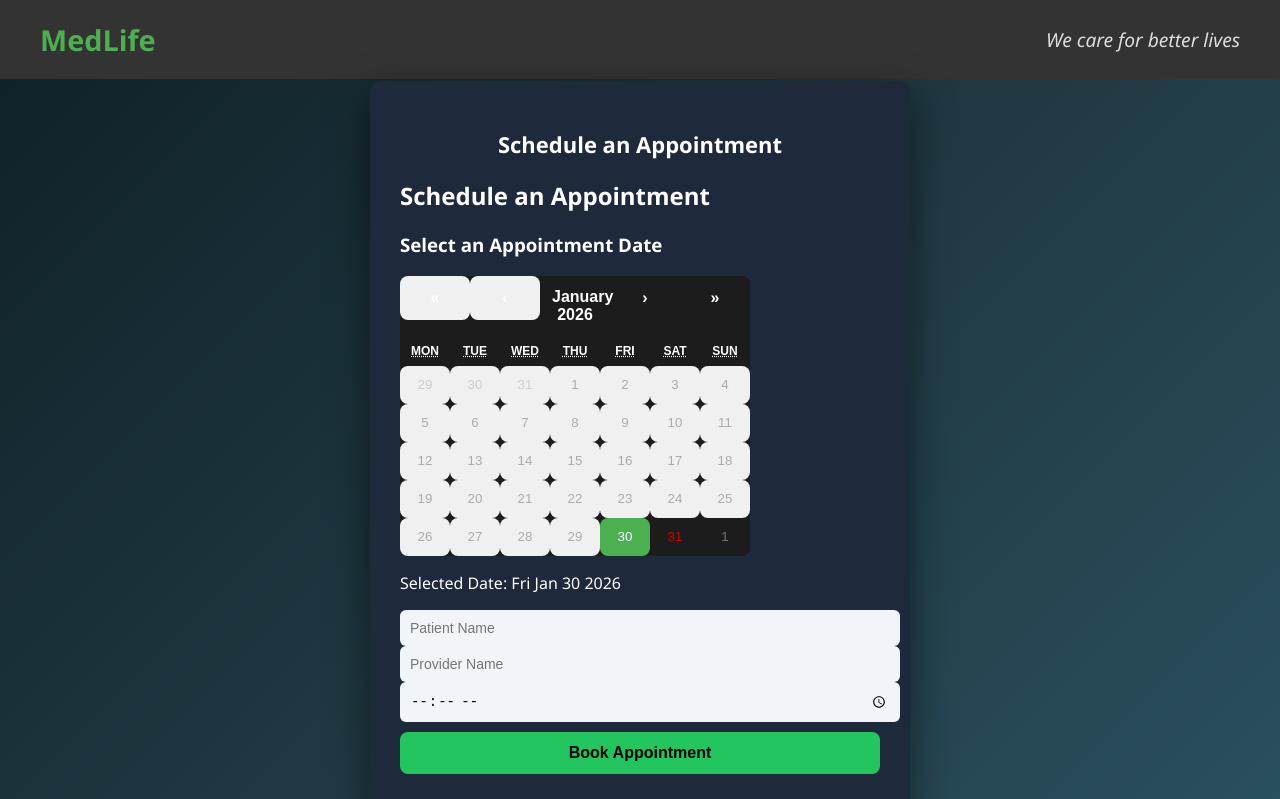
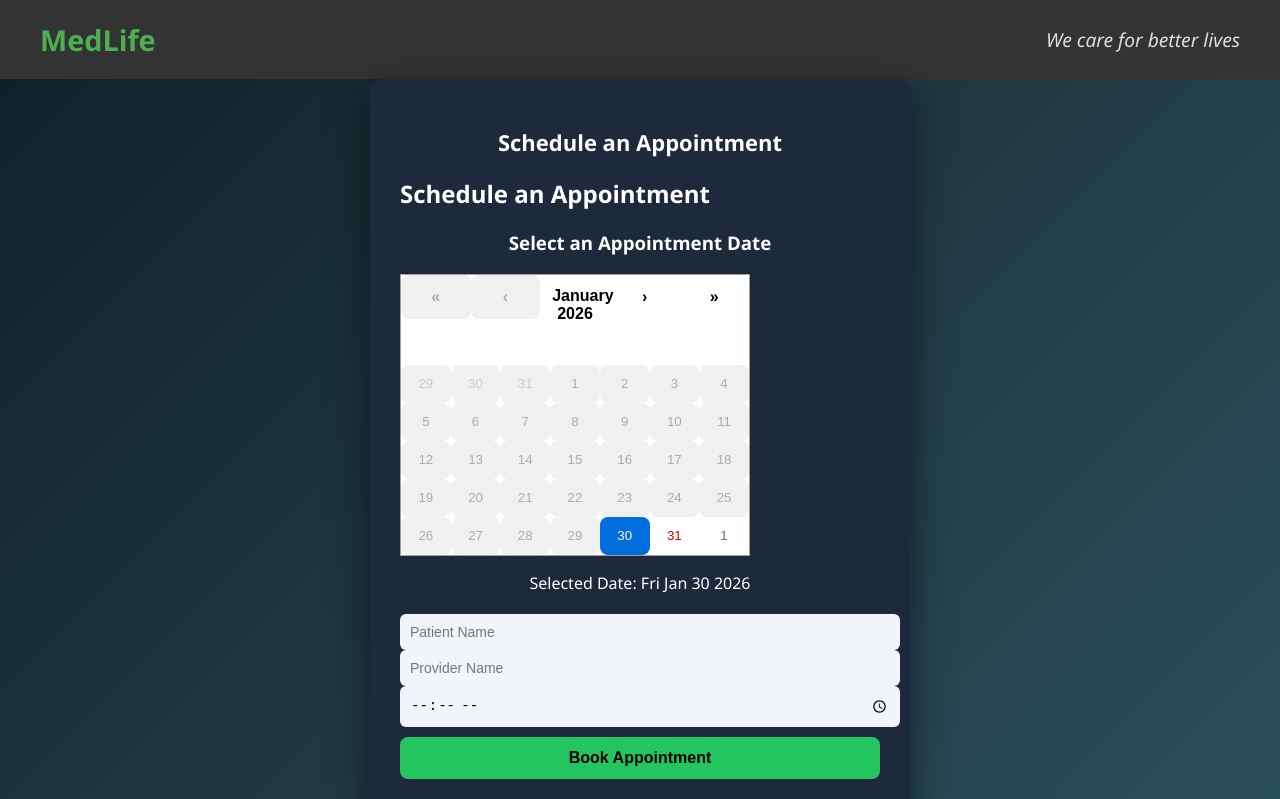
Before and after one commit to ghauravh/Appointment-Queue-System, a React (Create React App) app in the folder appointment-scheduler-frontend/: page / in a window 1280 px wide. Shown: the top 799 px of the page. Built offline with nearby package versions, Linux system fonts and the light colour scheme; no server answers.

Commit message:
adjusted the calendar button size

```diff
--- a/appointment-scheduler-frontend/src/components/CalendarComponent.css
+++ b/appointment-scheduler-frontend/src/components/CalendarComponent.css
@@ -1,30 +1,10 @@
-/* CalendarComponent.css */
-
-/* Existing styles */
-
-.react-calendar {
-    background-color: #1c1c1c;
-    border: none;
-    border-radius: 8px;
-    color: #fff;
+.calendar-container {
+  margin-bottom: 20px;
+  text-align: center;
 }
 
-.react-calendar__tile {
-    background: none;
+.calendar {
+  background: #0f172a;
+  padding: 10px;
+  border-radius: 8px;
 }
-
-.react-calendar__tile--active {
-    background: #4caf50;
-}
-
-.react-calendar__navigation button {
-    color: #fff;
-}
-
-.react-calendar__month-view__weekdays__weekday {
-    color: #fff;
-}
-
-.selected-date {
-    color: #fff;
-}
```
